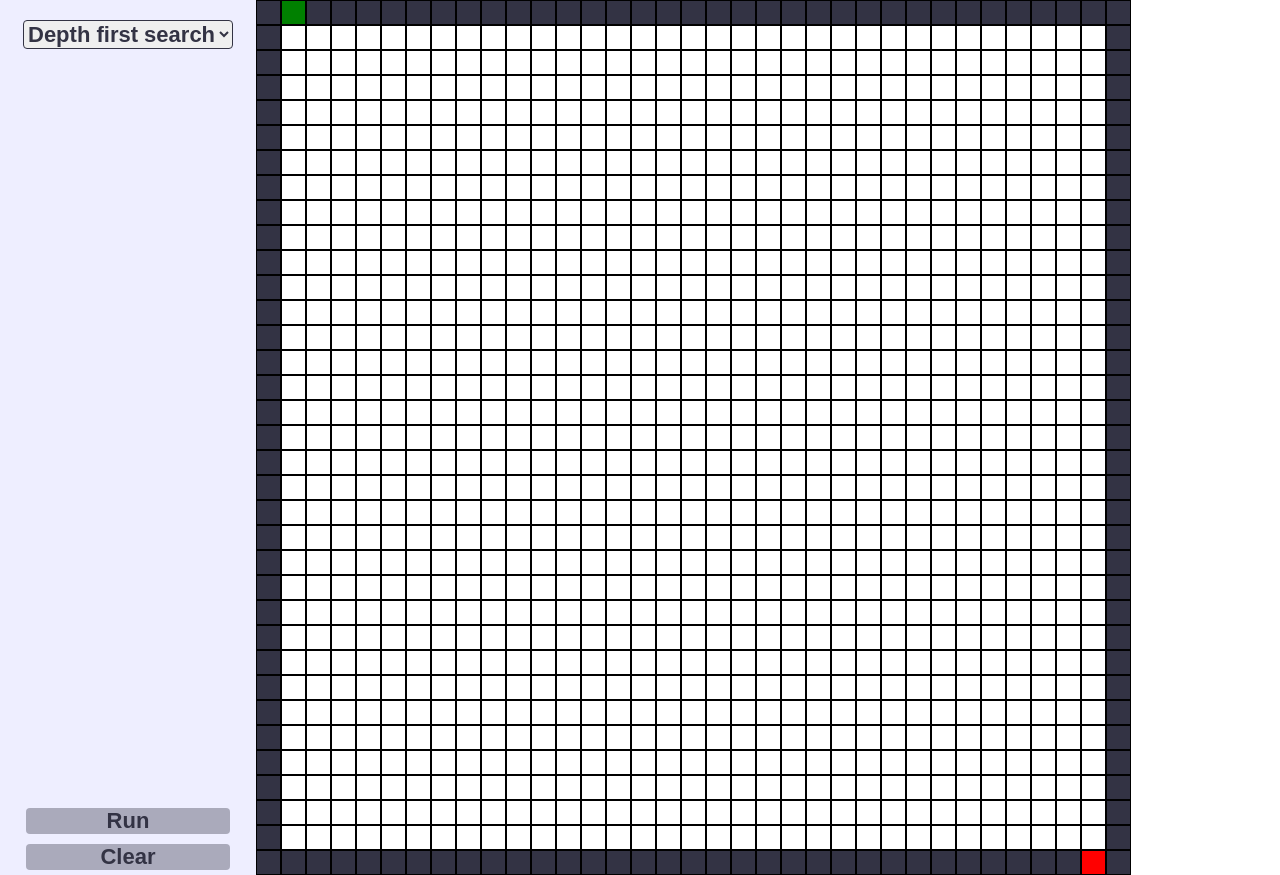
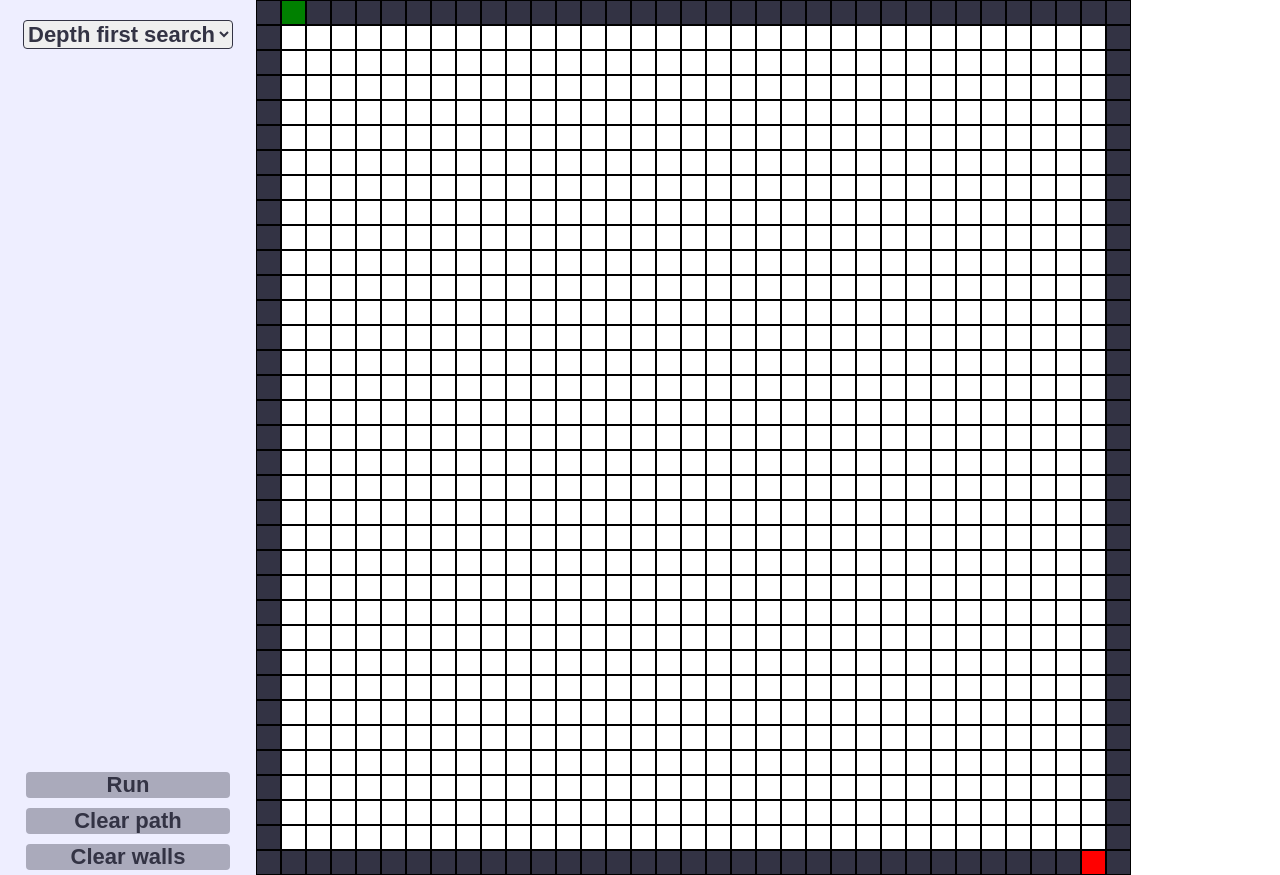
Before and after one commit to AAmanzi/Pathfinding, a React (Create React App) app: page / in a window 1280 px wide. Built offline with nearby package versions, Linux system fonts and the light colour scheme.

Commit message:
Added clear walls option

```diff
--- a/src/components/Board.js
+++ b/src/components/Board.js
@@ -69,6 +69,10 @@
     this.setState({ visited: [] });
   };
 
+  clearWalls = () => {
+    this.setState({ wallTiles: [] });
+  };
+
   render() {
     return (
       <div className="Board">
@@ -76,7 +80,8 @@
           handleRun={() =>
             this.runAlgorithm(parseInt(this.props.sideLength) + 1)
           }
-          handleClear={this.clearVisited}
+          handleClearPath={this.clearVisited}
+          handleClearWalls={this.clearWalls}
         />
         <Map
           sideLength={this.props.sideLength}
--- a/src/components/Sidenav.js
+++ b/src/components/Sidenav.js
@@ -14,8 +14,11 @@
         <button className="Button" onClick={props.handleRun}>
           Run
         </button>
-        <button className="Button" onClick={props.handleClear}>
-          Clear
+        <button className="Button" onClick={props.handleClearPath}>
+          Clear path
+        </button>
+        <button className="Button" onClick={props.handleClearWalls}>
+          Clear walls
         </button>
       </div>
     </nav>
```
